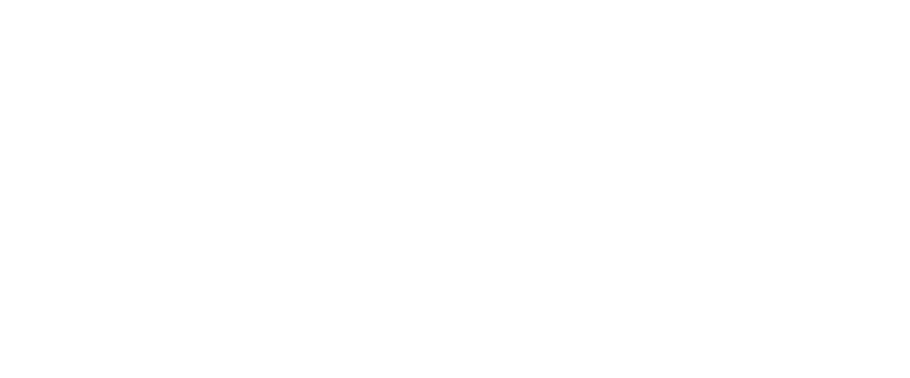
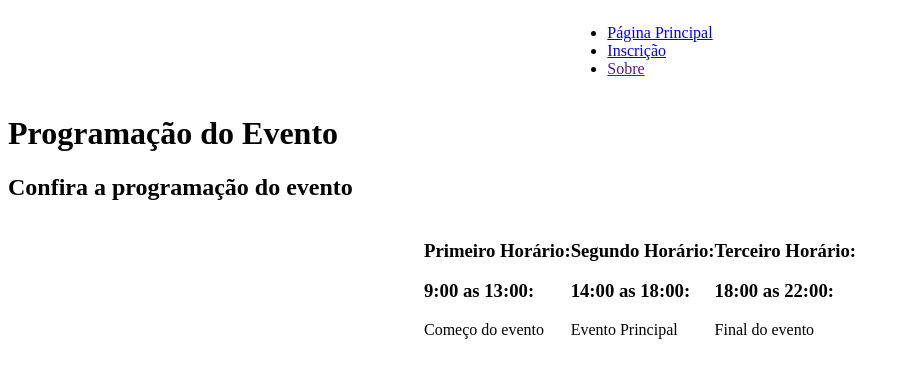
Before and after one commit to matheusmoyaoliveira/cp-02-frontend, a plain HTML site: page programacao.html in a window 1280 px wide. Shown: the whole page, without its empty margins (0-910 px from the left). Drawn offline with Linux system fonts and the light colour scheme.

Commit message:
Passando a minha parte para o GitHub

```diff
--- /dev/null
+++ b/css/programacao.css
@@ -0,0 +1,11 @@
+.nav-container {
+    display: flex;
+    justify-content: center;
+    align-items: center;
+}
+
+.container-section {
+    display: flex;
+    justify-content: center;
+    align-items: center;
+}
--- a/programacao.html
+++ b/programacao.html
@@ -5,10 +5,44 @@
     <meta charset="UTF-8">
     <meta name="viewport" content="width=device-width, initial-scale=1.0">
     <title>Document</title>
+    <link rel="stylesheet" href="css/programacao.css">
 </head>
 
 <body>
+    <nav class="nav-container">
+        <ul>
+            <li id="item-principal"><a href="index.html">Página Principal</a></li>
+            <li><a href="inscricao.html">Inscrição</a></li>
+            <li><a href="">Sobre</a></li>
+        </ul>
+    </nav>
 
+    <header>
+        <h1>Programação do Evento</h1>
+        <h2>Confira a programação do evento</h2>
+    </header>
+
+    <main>
+        <section class="container-section">
+            <article>
+                <h3>Primeiro Horário:</h3>
+                <h3>9:00 as 13:00:</h3>
+                <p> Começo do evento</p>
+            </article>
+
+            <article>
+                <h3>Segundo Horário:</h3>
+                <h3>14:00 as 18:00:</h3>
+                <p>Evento Principal</p>
+            </article>
+
+            <article>
+                <h3>Terceiro Horário:</h3>
+                <h3>18:00 as 22:00:</h3>
+                <p>Final do evento</p>
+            </article>
+        </section>
+    </main>
 </body>
 
 </html>
```
